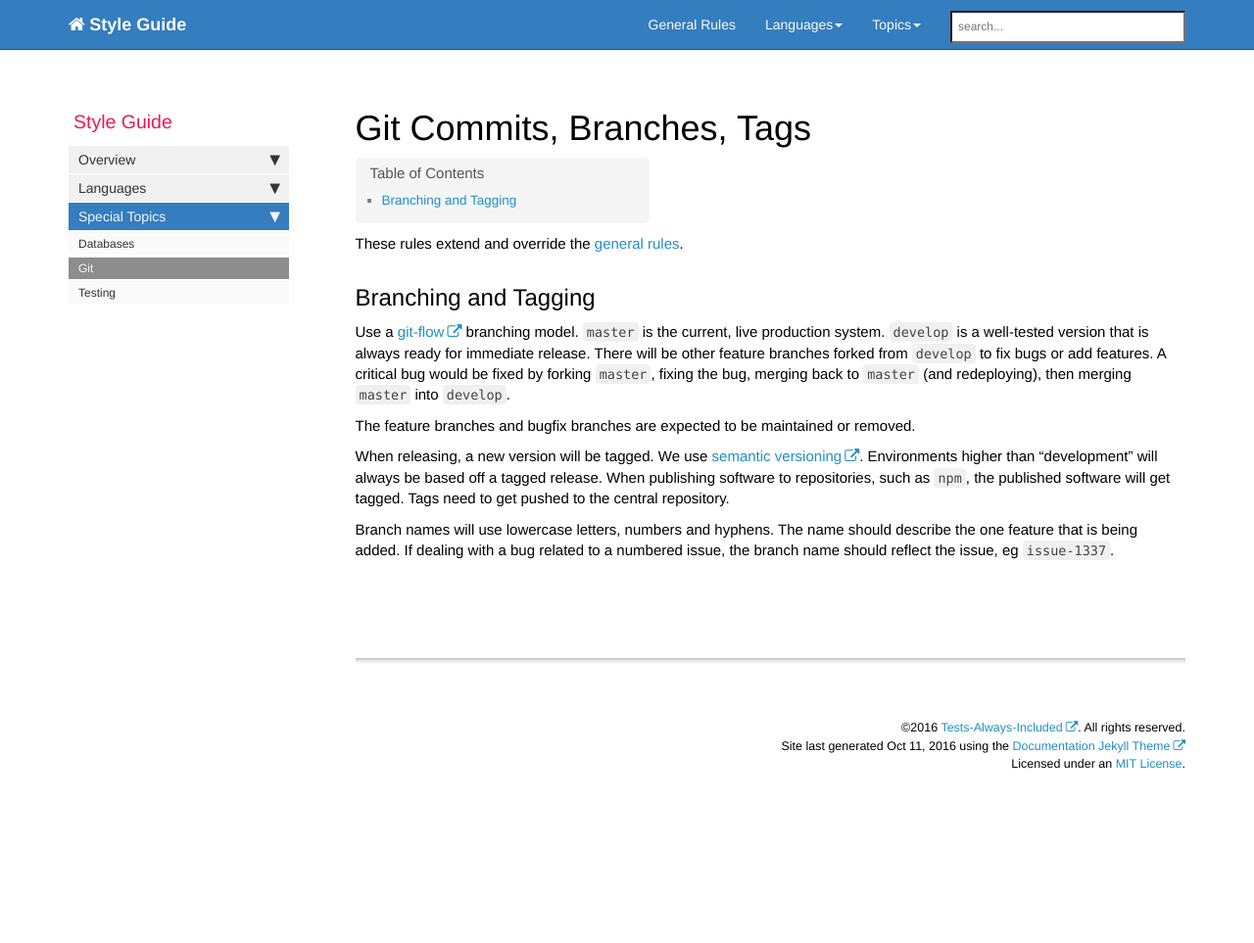
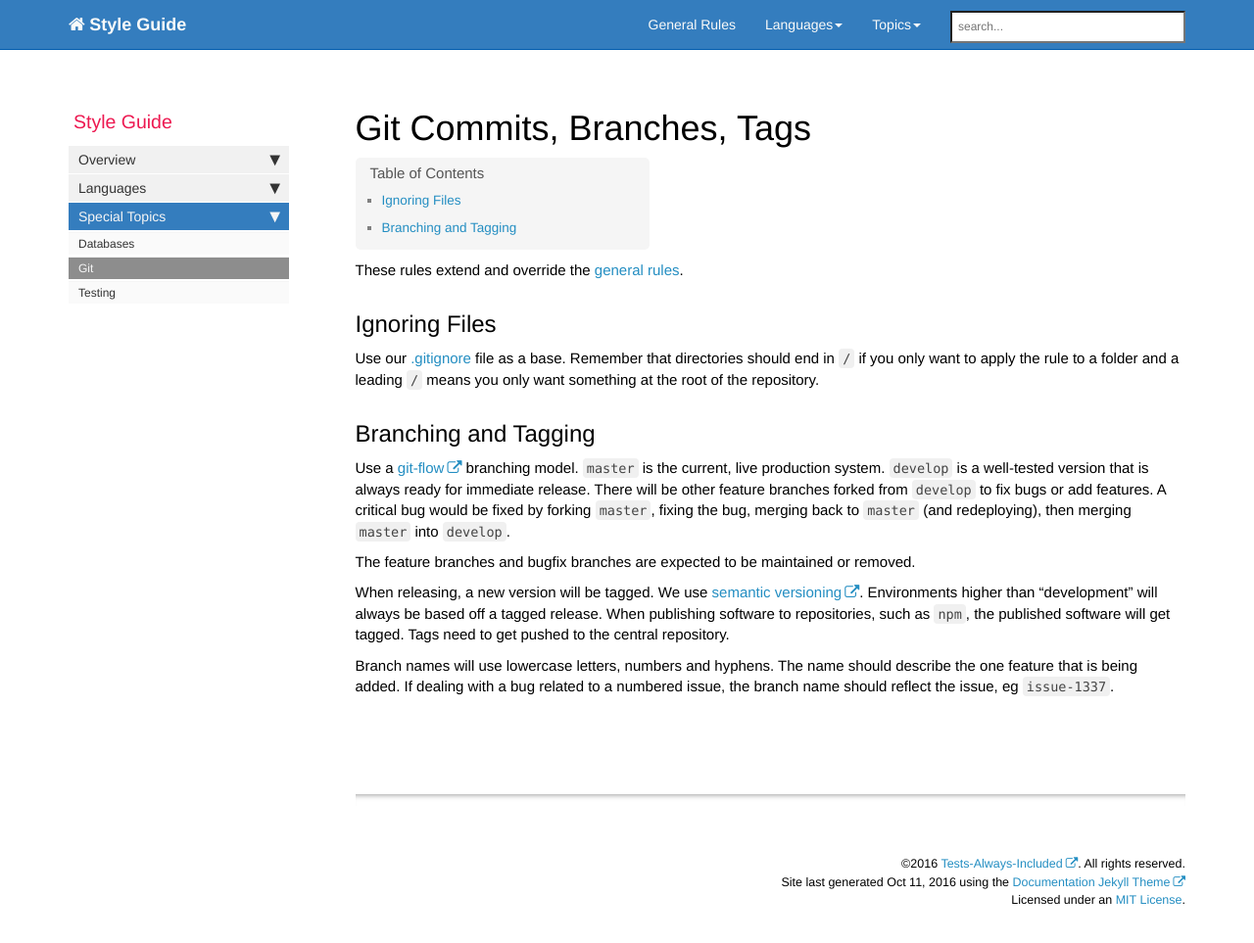
Before and after one commit to tests-always-included/style-guide, a Jekyll site: the page built from topic/git/index.md, in a window 1280 px wide and 979 px high. Shown: the top 963 px of the window at 98% size. Built offline with Jekyll 4.4.1, drawn with Linux system fonts in a browser that asks for light colours; nearby versions of some CDN libraries; comment, search, counter and statistics services are not loaded.

Commit message:
Moving git-related things to the right topic.

```diff
--- a/topic/git/index.md
+++ b/topic/git/index.md
@@ -5,6 +5,12 @@ keywords: a add added always and are as back based be being branch branches bran
 ---
 
 These rules extend and override the [general rules][general-rules].
+
+
+Ignoring Files
+--------------
+
+Use our [.gitignore](gitignore.txt) file as a base.  Remember that directories should end in `/` if you only want to apply the rule to a folder and a leading `/` means you only want something at the root of the repository.
 
 
 Branching and Tagging
```
Also changed, not shown: general/index.md (+1 -1 lines), topic/git/gitignore.txt (renamed from general/gitignore.txt).
